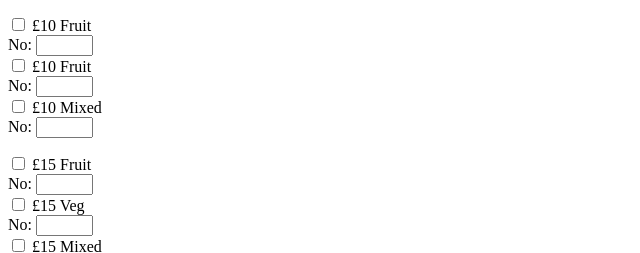
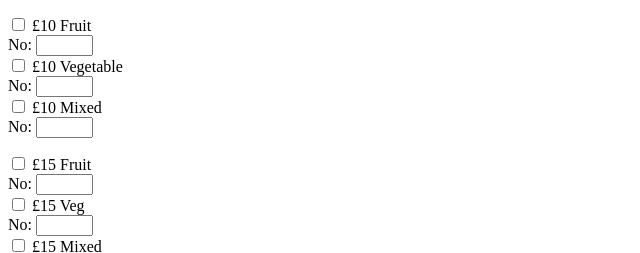
Before and after one commit to LeonFruit/Order, a plain HTML site: page index.html in a window 1280 px wide. Shown: the part 167-420 px from the top of the page, 0-640 px from the left. Drawn offline with Linux system fonts and the light colour scheme.

Commit message:
Update index.html

```diff
--- a/index.html
+++ b/index.html
@@ -20,7 +20,7 @@ Contact Number:<br>
   <input type="text" name="10 Fruit Quantity " size="4"><br>
 
  <input type="checkbox" id="£10 Vegetable" name="10 Vegetable " value=" Yes">
-  <label for="order1">£10 Fruit</label><br>
+  <label for="order1">£10 Vegetable</label><br>
     <label for="order1">No:</label>
   <input type="text" name="10 Fruit Quantity " size="4"><br>
 
```
